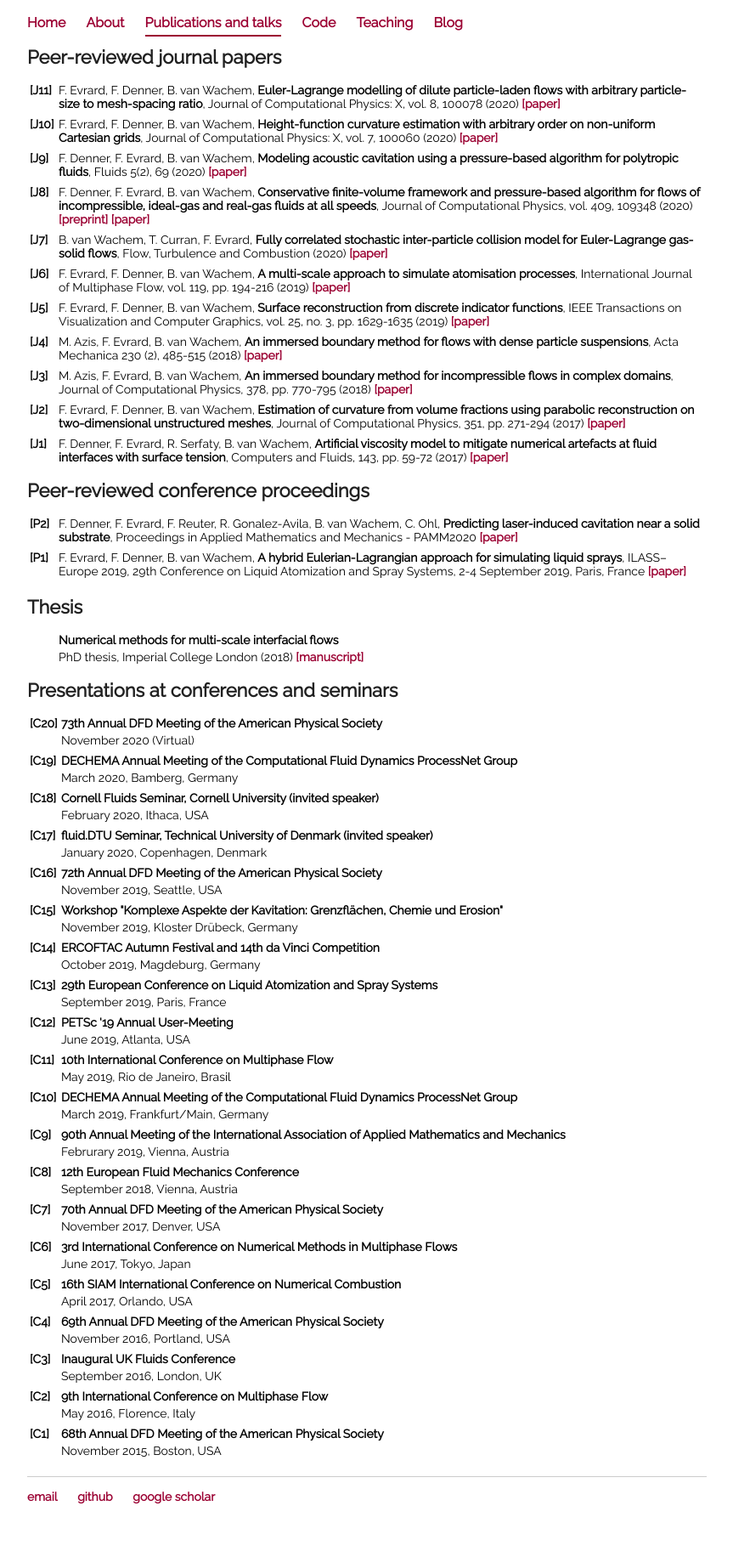
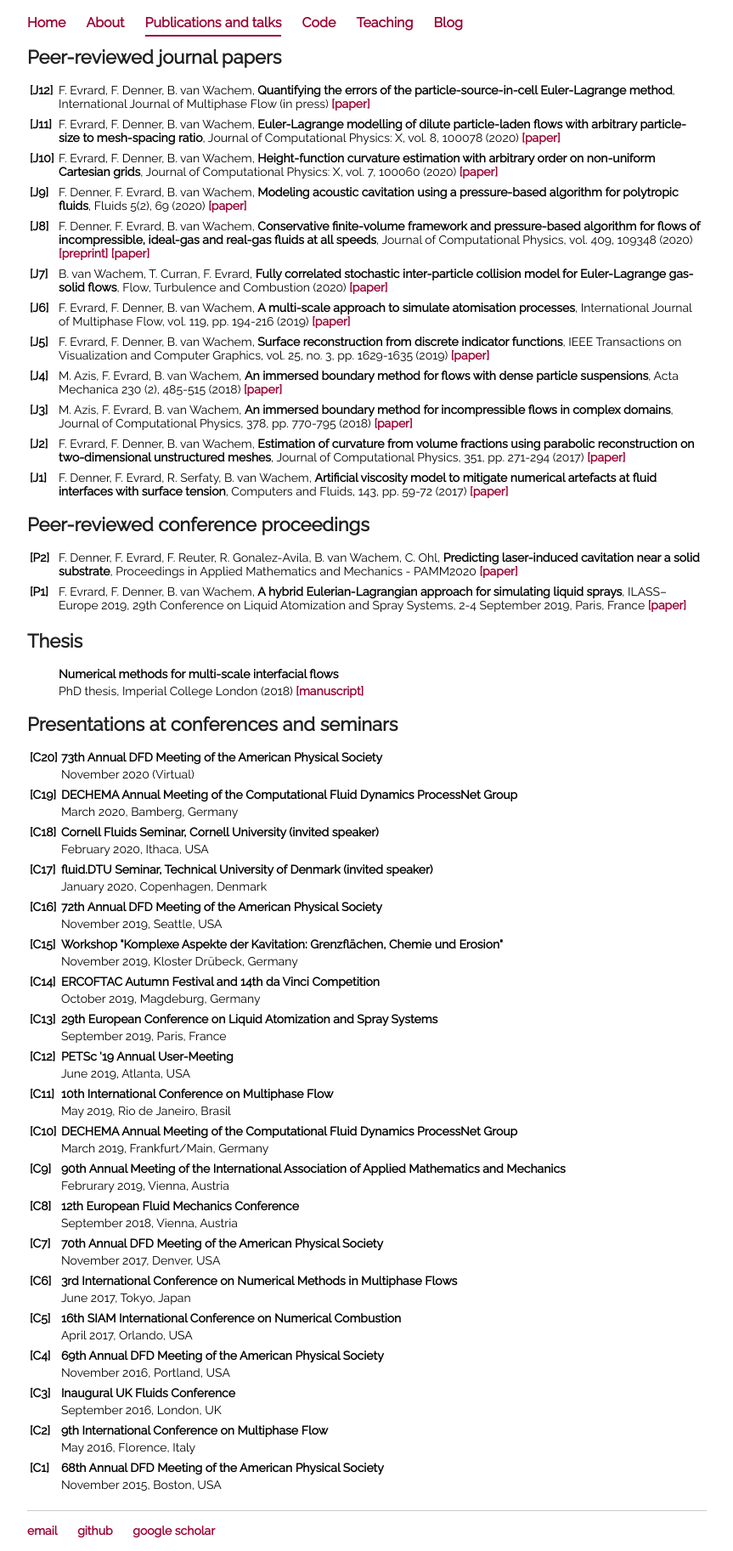
Before and after one commit to fabienevrard/fabienevrard.github.io, a Jekyll site: the page built from publications/index.html, in a window 1280 px wide. Shown: the whole page at 85% size, without its empty margins (208-1071 px from the left). Built offline with Jekyll 4.4.1, drawn with Linux system fonts in a browser that asks for light colours; before the commit the page ends 1785 px from its top, so only the background shows below that.

Commit message:
Update index.html

```diff
--- a/publications/index.html
+++ b/publications/index.html
@@ -8,6 +8,11 @@ title: Publications and talks
 	 <table style="width:100%; vertical-align: top; text-align: left;">
 		 <col width=4%>
 		 <col width=95%>
+		 <tr>
+			 <td><b>[J12]</b></td>
+			 <td>F. Evrard, F. Denner, B. van Wachem, <b>Quantifying the errors of the particle-source-in-cell Euler-Lagrange method</b>, International Journal of Multiphase Flow (in press) <b><a href="https://doi.org/10.1016/j.ijmultiphaseflow.2020.103535">[paper]</a></b></td>
+		 </tr>
+		 <tr><td></td><td></td></tr>
 		 <tr>
 			 <td><b>[J11]</b></td>
 			 <td>F. Evrard, F. Denner, B. van Wachem, <b>Euler-Lagrange modelling of dilute particle-laden flows with arbitrary particle-size to mesh-spacing ratio</b>, Journal of Computational Physics: X, vol. 8, 100078 (2020) <b><a href="https://doi.org/10.1016/j.jcpx.2020.100078">[paper]</a></b></td>
```
